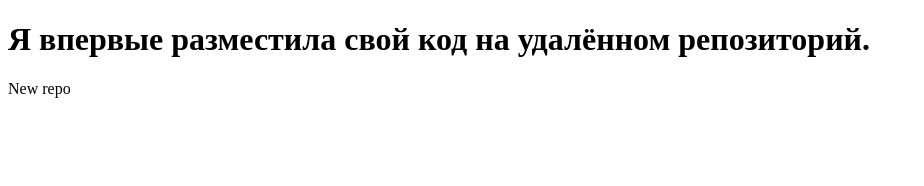
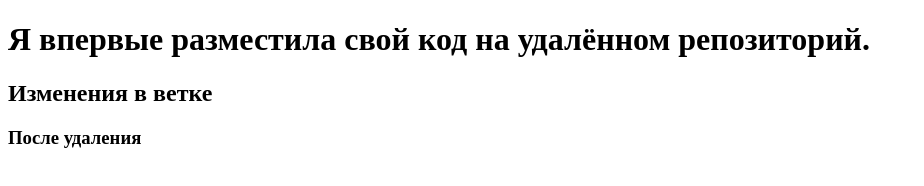
Before and after one commit to SASHA-NIKOL/test_repo, a plain HTML site: page index.html in a window 1280 px wide. Shown: the whole page, without its empty margins (0-924 px from the left). Drawn offline with Linux system fonts and the light colour scheme.

Commit message:
конец

```diff
--- a/index.html
+++ b/index.html
@@ -7,6 +7,7 @@
 </head>
 <body>
     <h1>Я впервые разместила свой код на удалённом репозиторий.</h1>
-    <p>New repo</p>
+    <h2>Изменения в ветке</h2>
+    <h3>После удаления</h3>
 </body>
 </html>
```
